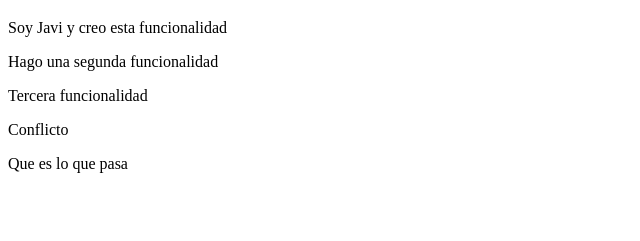
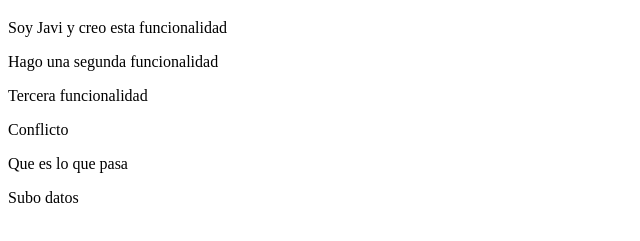
Before and after one commit to jameco147/PracticaExamen, a plain HTML site: page index.html in a window 1280 px wide. Shown: the part 61-302 px from the top of the page, without its empty margins (0-640 px from the left). Drawn offline with Linux system fonts and the light colour scheme.

Commit message:
Subo datos

```diff
--- a/index.html
+++ b/index.html
@@ -13,5 +13,6 @@
     <p>Tercera funcionalidad</p>
     <p>Conflicto</p>
     <p>Que es lo que pasa</p>
+    <p>Subo datos</p>
 </body>
 </html>
```
